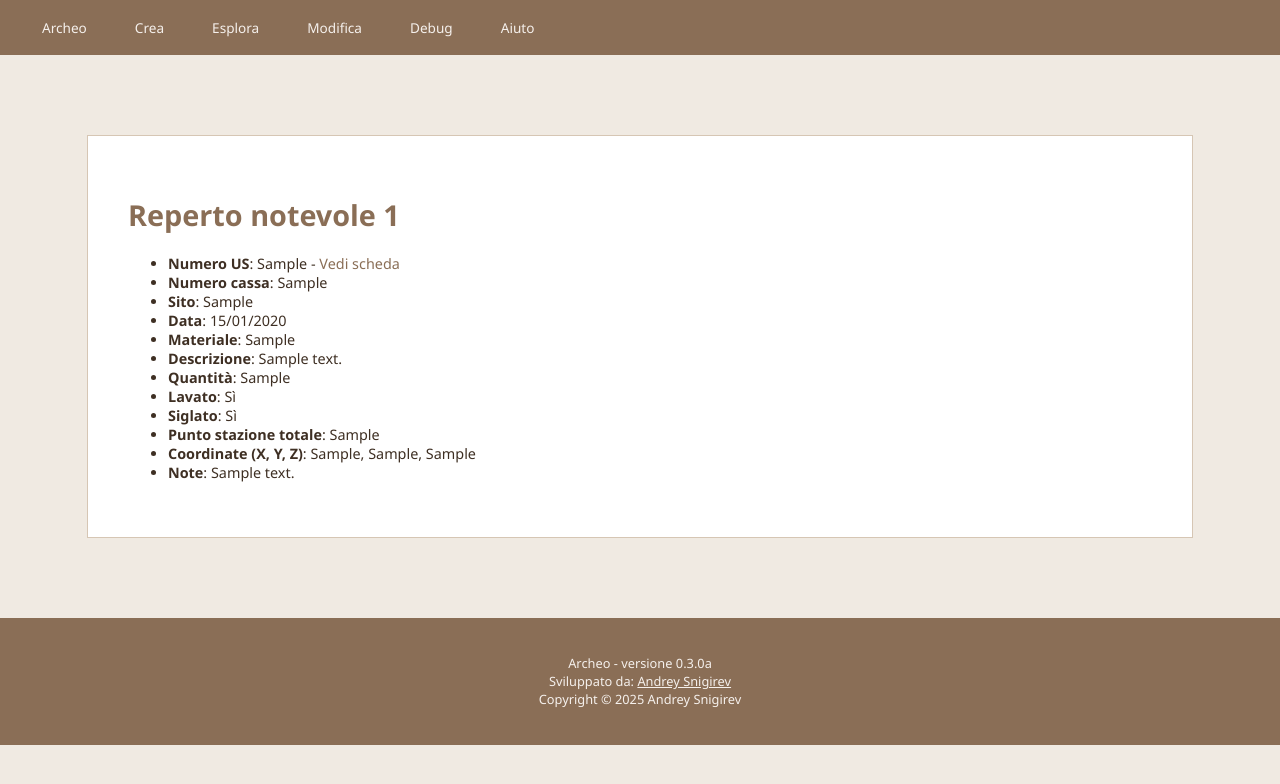
After one commit to e4ld3rs0n/archeo, a Flask app: page /reperto_notevole/1 in a window 1280 px wide. The commit adds this page. Shown: the top 784 px of the page. Run offline with Flask 3, Linux system fonts and the light colour scheme; tables that the repository leaves empty hold one stand-in row (values such as "Sample post").

Commit message:
implemented artifact viewer

```diff
--- a/app/routes/view.py
+++ b/app/routes/view.py
@@ -77,6 +77,20 @@ def visualizza_reperti_notevoli():
     reperti_notevoli = RepertoNotevoleUS.query.order_by(RepertoNotevoleUS.id_scheda_us.asc()).all()
     return render_template("view/visualizza_reperti_notevoli.html", reperti_notevoli=reperti_notevoli)
 
+@bp.route("/reperto_notevole/<int:id>")
+def reperto_notevole(id):
+    # Fetch the scheda by ID
+    reperto = RepertoNotevoleUS.query.get(id)
+
+    if reperto is None:
+        flash("Reperto non trovato", "error")
+        return redirect(url_for("view.visualizza_reperti_notevoli"))
+
+    return render_template(
+        "view/reperto_notevole.html",
+        reperto=reperto
+    )
+
 @bp.route("/get/<path:filename>")
 def photo(filename):
     photo_dir = app.config["UPLOAD_FOLDER"]
--- a/app/static/style.css
+++ b/app/static/style.css
@@ -128,16 +128,6 @@ ul > li.card {
 /* Container */
 .container {
     max-width: 80%;
-    margin: 80px auto;
-    padding: 40px;
-    background-color: var(--surface);
-    border: 1px solid var(--border);
-    border-radius: 0;
-    box-shadow: none;
-}
-
-.wide-container {
-    max-width: 90%;
     margin: 80px auto;
     padding: 40px;
     background-color: var(--surface);
--- /dev/null
+++ b/app/templates/view/reperto_notevole.html
@@ -0,0 +1,35 @@
+<!DOCTYPE html>
+<html lang="en">
+<head>
+    <meta charset="UTF-8">
+    <link rel="stylesheet" href="{{ url_for('static', filename='style.css') }}">
+    <title>Reperto {{ reperto.id }}</title>
+</head>
+
+{% include 'header.html' %}
+
+<body>
+    <div class="container">
+        {% include 'notifications.html' %}
+
+        <h1>Reperto notevole {{ reperto.id }}</h1>
+
+        <ul>
+            <li><strong>Numero US</strong>: {{ reperto.scheda_us.num_us }} - <a href="{{ url_for('view.scheda', id=reperto.scheda_us.id) }}">Vedi scheda</a></li>
+            <li><strong>Numero cassa</strong>: {{ reperto.numero_cassa }}</li>
+            <li><strong>Sito</strong>: {{ reperto.sito }}</li>
+            <li><strong>Data</strong>: {{ reperto.data.strftime('%d/%m/%Y') }}</li>
+            <li><strong>Materiale</strong>: {{ reperto.materiale }}</li>
+            <li><strong>Descrizione</strong>: {{ reperto.descrizione }}</li>
+            <li><strong>Quantità</strong>: {{ reperto.quantita }}</li>
+            <li><strong>Lavato</strong>: {{ 'Sì' if reperto.lavato else 'No' }}</li>
+            <li><strong>Siglato</strong>: {{ 'Sì' if reperto.siglato else 'No' }}</li>
+            <li><strong>Punto stazione totale</strong>: {{ reperto.punto_stazione_totale }}</li>
+            <li><strong>Coordinate (X, Y, Z)</strong>: {{ reperto.coord_x }}, {{ reperto.coord_y }}, {{ reperto.coord_z }}</li>
+            <li><strong>Note</strong>: {{ reperto.note }}</li>
+        </ul>
+    </div>
+
+    {% include 'footer.html' %}
+</body>
+</html>
--- a/app/templates/view/scheda_us.html
+++ b/app/templates/view/scheda_us.html
@@ -184,7 +184,7 @@
             <ul>
                 {% for r in reperti_notevoli %}
                     <li>
-                        <strong>Reperto {{ r.id }}</strong> - {{ r.descrizione }} - <a href="#">Vedi reperto</a>
+                        <strong>Reperto {{ r.id }}</strong> - {{ r.descrizione }} - <a href="{{ url_for('view.reperto_notevole', id=r.id) }}">Vedi reperto</a>
                     </li>
                 {% endfor %}
             </ul>
--- a/app/templates/view/visualizza_reperti_notevoli.html
+++ b/app/templates/view/visualizza_reperti_notevoli.html
@@ -9,7 +9,7 @@
 {% include 'header.html' %}
 
 <body>
-    <div class="wide-container">
+    <div class="container">
         {% include 'notifications.html' %}
 
         <h1>Inventario reperti notevoli</h1>
@@ -54,8 +54,8 @@
                 <tbody>
                     {% for reperto in reperti_notevoli %}
                         <tr>
-                            <td>{{ reperto.id }}</td>
-                            <td>{{ reperto.scheda_us.num_us }}</td>
+                            <td><a href="{{ url_for('view.reperto_notevole', id=reperto.id) }}">{{ reperto.id }}</a></td>
+                            <td><a href="{{ url_for('view.scheda', id=reperto.scheda_us.id) }}">{{ reperto.scheda_us.num_us }}</a></td>
                             <td>{{ reperto.numero_cassa }}</td>
                             <td>{{ reperto.sito }}</td>
                             <td>{{ reperto.data.strftime('%d/%m/%Y') }}</td>
```
